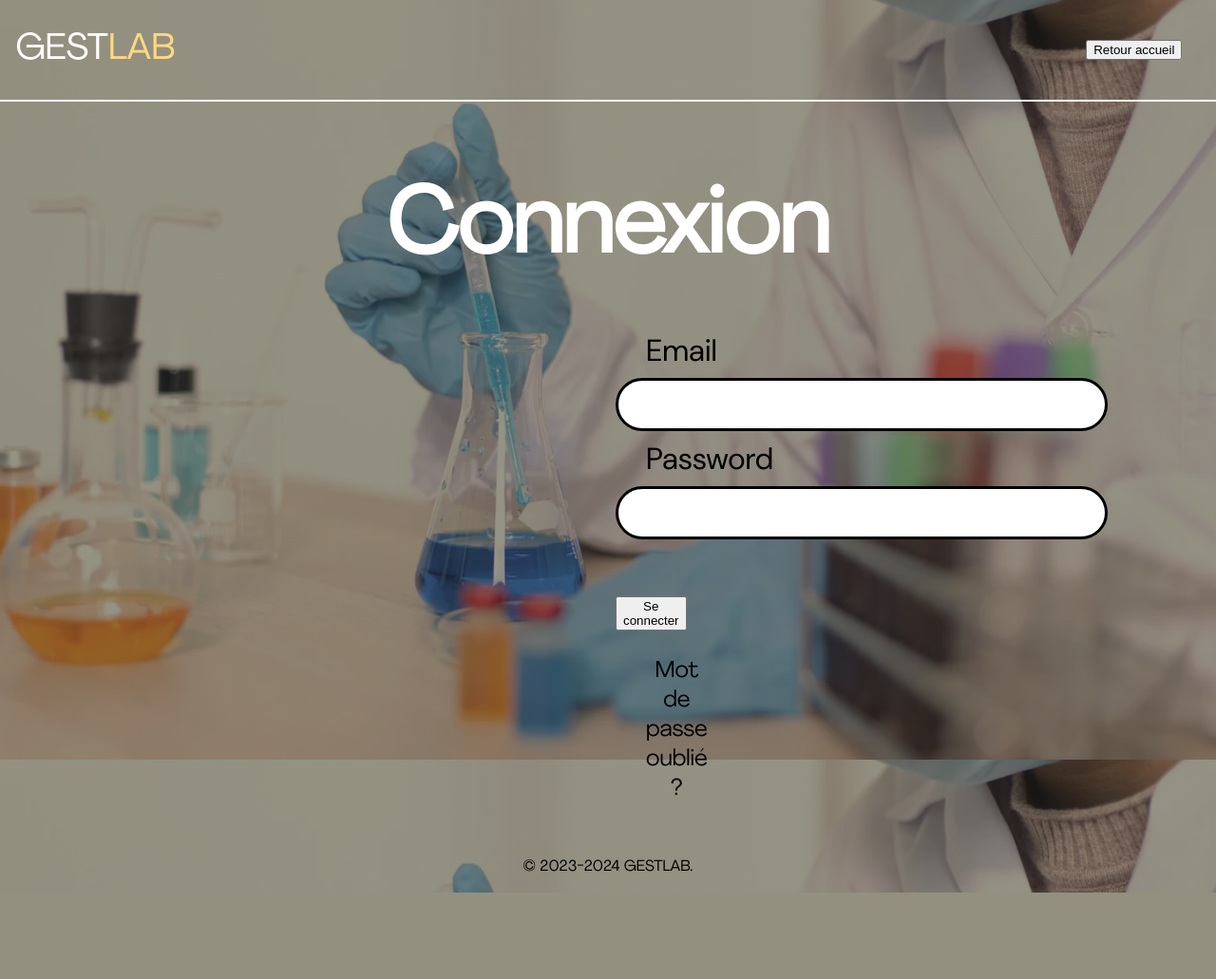
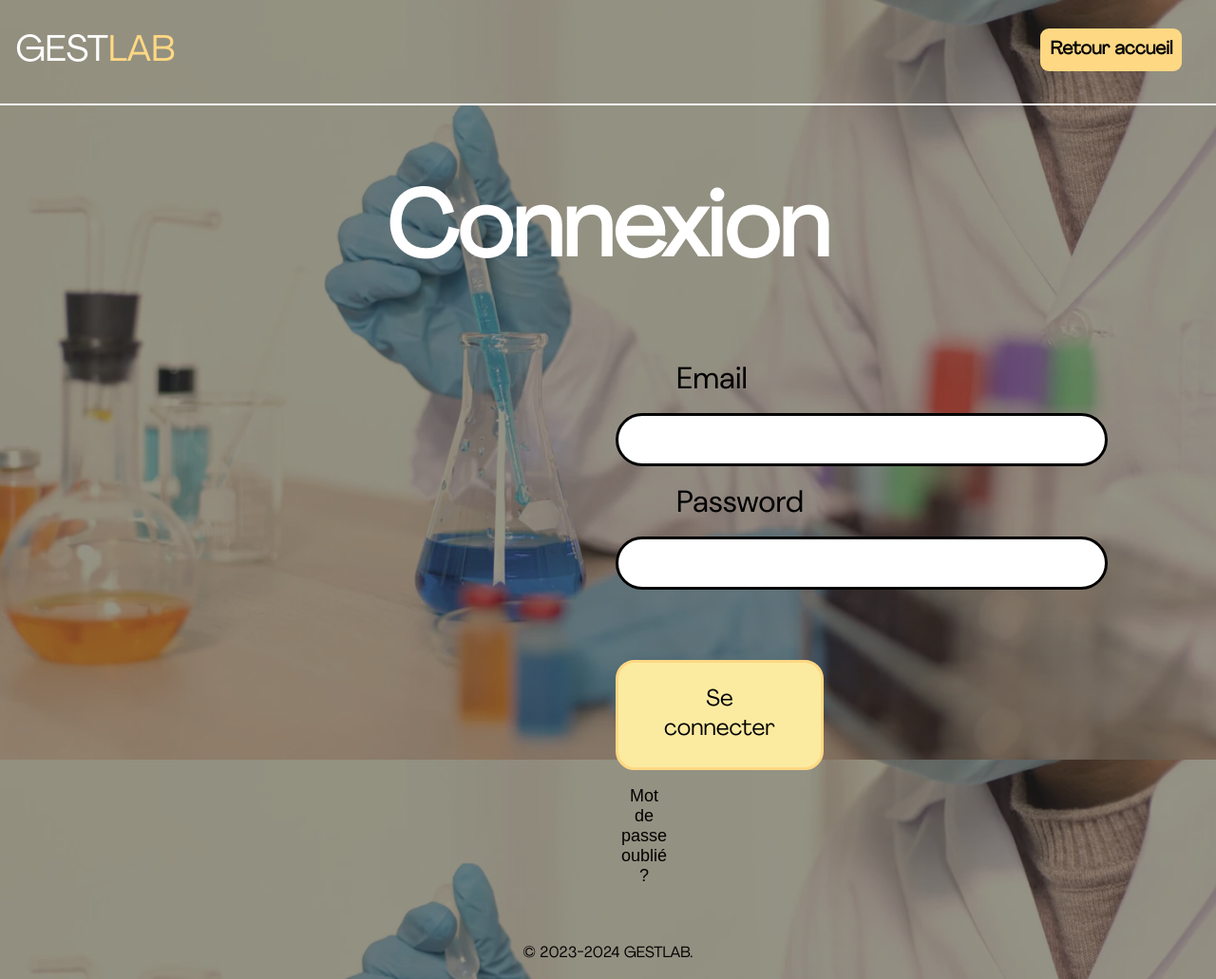
Before and after one commit to DanielMoreira45/SAE-GESTLAB, a Flask app: page /login/ in a window 1280 px wide. Shown: the whole page at 95% size. Before the commit the page ends 940 px from the top, so only its background shows below. Run offline with Flask 3, Linux system fonts and the light colour scheme.

Commit message:
Correction css

```diff
--- a/app/static/css/connexion.css
+++ b/app/static/css/connexion.css
@@ -7,7 +7,7 @@
 div>label {
     color : black;
     text-align: left;
-    margin-left: 2rem;
+    margin-left: 2em;
 }
 
 body {
@@ -33,18 +33,18 @@
 
 form {
     background-color: white;
-    margin-left: 40rem;
-    margin-right: 40rem;
-    border-radius: 2rem;
-    padding-bottom: 1rem;
-    padding-top: 1rem;
+    margin-left: 20em;
+    margin-right: 20em;
+    border-radius: 2em;
+    padding-bottom: 1em;
+    padding-top: 1em;
     font-size: 2em;
 }
 
 
 div {
-    margin-top: 0.5rem;
-    margin-bottom: 0.5rem;
+    margin-top: 0.5em;
+    margin-bottom: 0.5em;
     text-align: left;
 }
 
@@ -53,14 +53,14 @@
     text-align: center;
 }
 
-#mdp {
+#Connexion {
     background-color: #fbeba1;
     border-radius: 20px;
     border-color: #ffd883;
-    padding-top: 1rem;
-    padding-bottom: 1rem;
-    padding-left: 2rem;
-    padding-right: 2rem;
+    padding-top: 1em;
+    padding-bottom: 1em;
+    padding-left: 2em;
+    padding-right: 2em;
     font-family: "AgrandirWide";
     font-size: large;
     cursor: pointer;
@@ -70,7 +70,7 @@
     font-size:x-large;
 }
 
-#mdp:hover {
+#Connexion:hover {
     background-color: #ffd883;
 }
 
@@ -93,12 +93,14 @@
     padding-right: 1em;
 }
 
-#mdp, #connexion{
+#mdp{
     background-color: transparent;
     border: none;
+    cursor: pointer;
+    font-size: large;
 }
 
-#mdp:hover, #connexion:hover{
+#mdp:hover{
     background-color: transparent;
 }
 
--- a/app/static/css/nav_base.css
+++ b/app/static/css/nav_base.css
@@ -72,7 +72,7 @@
 
 }
 
-#logoutButton , #backButton{
+#logoutButton , #BackButton{
     background-color: rgb(255, 216, 131);
     font-family: "AgrandirWide";
     font-size: 1em;
```
